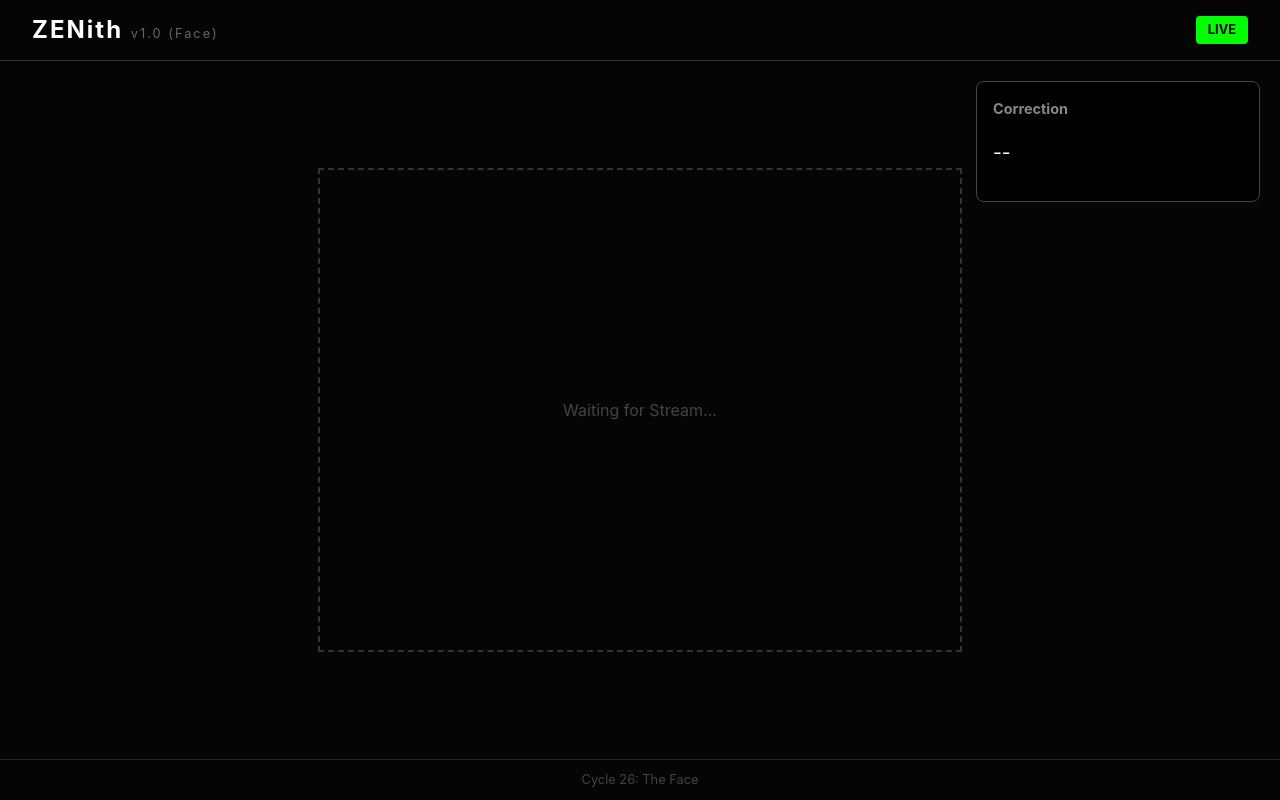
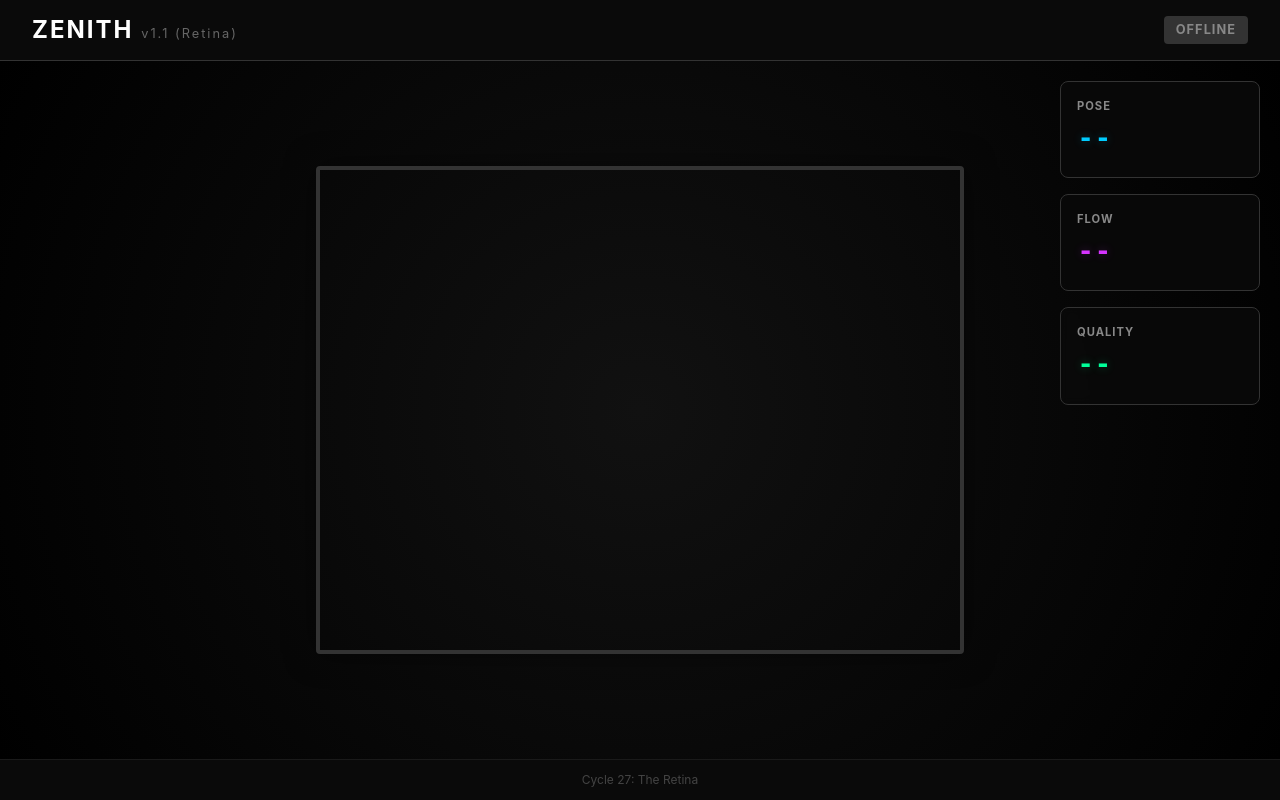
Before and after one commit to aperry938/zenith-mvp, a React (Vite) app in the folder zenith-web/: page / in a window 1280 px wide. Built offline with nearby package versions, Linux system fonts and the light colour scheme; no server answers.

Commit message:
Hyper-Loop Cycle 27: The Retina (React Video Stream)

```diff
--- a/zenith-web/src/App.css
+++ b/zenith-web/src/App.css
@@ -14,6 +14,7 @@
   justify-content: space-between;
   align-items: center;
   padding: 0 2rem;
+  background: #0a0a0a;
 }
 
 .logo {
@@ -21,12 +22,14 @@
   font-size: 1.5rem;
   letter-spacing: 2px;
   color: #fff;
+  text-transform: uppercase;
 }
 
 .version {
   font-size: 0.8rem;
   color: #666;
   font-weight: 400;
+  text-transform: none;
 }
 
 .status-indicator {
@@ -34,11 +37,13 @@
   border-radius: 4px;
   font-size: 0.8rem;
   font-weight: 700;
+  letter-spacing: 1px;
 }
 
 .status-indicator.connected {
   background: #00ff00;
   color: #000;
+  box-shadow: 0 0 10px #00ff0044;
 }
 
 .status-indicator.disconnected {
@@ -53,47 +58,74 @@
   align-items: center;
   position: relative;
   overflow: hidden;
+  background-image: radial-gradient(circle at center, #111 0%, #000 100%);
 }
 
-.video-placeholder {
+.live-canvas {
   width: 640px;
   height: 480px;
-  border: 2px dashed #333;
-  display: flex;
-  justify-content: center;
-  align-items: center;
-  color: #444;
+  border: 4px solid #333;
+  border-radius: 4px;
+  box-shadow: 0 0 30px rgba(0, 0, 0, 0.5);
+  transform: scaleX(-1);
+  /* Mirror effect */
 }
 
+/* HUD STYLES */
 .hud-panel {
   position: absolute;
   top: 20px;
   right: 20px;
-  width: 250px;
-  background: rgba(0, 0, 0, 0.8);
-  border: 1px solid #444;
+  width: 200px;
+  display: flex;
+  flex-direction: column;
+  gap: 1rem;
+}
+
+.hud-item {
+  background: rgba(10, 10, 10, 0.85);
+  border: 1px solid #333;
   padding: 1rem;
   border-radius: 8px;
+  backdrop-filter: blur(4px);
 }
 
-.hud-panel h3 {
-  margin: 0 0 10px 0;
-  font-size: 0.9rem;
+.hud-item h3 {
+  margin: 0;
+  font-size: 0.7rem;
   color: #888;
+  letter-spacing: 1px;
+  margin-bottom: 0.2rem;
 }
 
-.hud-text {
-  font-size: 1.2rem;
-  color: #fff;
-  line-height: 1.4;
+.hud-value {
+  font-size: 1.8rem;
+  font-weight: 700;
+  font-family: 'Courier New', monospace;
+}
+
+.neon-blue {
+  color: #00ccff;
+  text-shadow: 0 0 10px rgba(0, 204, 255, 0.3);
+}
+
+.neon-purple {
+  color: #d633ff;
+  text-shadow: 0 0 10px rgba(214, 51, 255, 0.3);
+}
+
+.neon-green {
+  color: #00ff99;
+  text-shadow: 0 0 10px rgba(0, 255, 153, 0.3);
 }
 
 .zenith-footer {
   height: 40px;
-  border-top: 1px solid #222;
+  border-top: 1px solid #1a1a1a;
   display: flex;
   justify-content: center;
   align-items: center;
-  font-size: 0.8rem;
+  font-size: 0.75rem;
   color: #444;
+  background: #0a0a0a;
 }
--- a/zenith-web/src/App.tsx
+++ b/zenith-web/src/App.tsx
@@ -1,37 +1,107 @@
-import { useState, useEffect } from 'react'
+import { useState, useEffect, useRef } from 'react'
 import './App.css'
+
+interface ZenithMetrics {
+  label: string;
+  flow: number;
+  velocity: number;
+  q: number;
+}
 
 function App() {
   const [isConnected, setIsConnected] = useState(false)
+  const [metrics, setMetrics] = useState<ZenithMetrics | null>(null)
 
+  const videoRef = useRef<HTMLVideoElement>(null)
+  const canvasRef = useRef<HTMLCanvasElement>(null)
+  const wsRef = useRef<WebSocket | null>(null)
+
+  // 1. Setup Webcam
   useEffect(() => {
-    // Simulate connection check
-    const timer = setTimeout(() => setIsConnected(true), 1000)
-    return () => clearTimeout(timer)
+    const startCamera = async () => {
+      try {
+        const stream = await navigator.mediaDevices.getUserMedia({
+          video: { width: 640, height: 480 }
+        })
+        if (videoRef.current) {
+          videoRef.current.srcObject = stream
+          videoRef.current.play()
+        }
+      } catch (err) {
+        console.error("Camera Error:", err)
+      }
+    }
+    startCamera()
+  }, [])
+
+  // 2. Setup WebSocket & Loop
+  useEffect(() => {
+    wsRef.current = new WebSocket("ws://localhost:8000/ws/stream")
+
+    wsRef.current.onopen = () => setIsConnected(true)
+    wsRef.current.onclose = () => setIsConnected(false)
+    wsRef.current.onmessage = (event) => {
+      try {
+        const data = JSON.parse(event.data)
+        setMetrics(data)
+      } catch (e) {
+        console.error("Parse Error", e)
+      }
+    }
+
+    // Transmission Loop (30 FPS)
+    const interval = setInterval(() => {
+      if (wsRef.current?.readyState === WebSocket.OPEN && videoRef.current && canvasRef.current) {
+        const ctx = canvasRef.current.getContext('2d')
+        if (ctx) {
+          // Draw video to canvas
+          ctx.drawImage(videoRef.current, 0, 0, 640, 480)
+          // Convert to Blob and Send
+          canvasRef.current.toBlob((blob) => {
+            if (blob) wsRef.current?.send(blob)
+          }, 'image/jpeg', 0.8)
+        }
+      }
+    }, 33)
+
+    return () => {
+      clearInterval(interval)
+      wsRef.current?.close()
+    }
   }, [])
 
   return (
     <div className="app-container">
       <header className="zenith-header">
-        <div className="logo">ZENith <span className="version">v1.0 (Face)</span></div>
+        <div className="logo">ZENith <span className="version">v1.1 (Retina)</span></div>
         <div className={`status-indicator ${isConnected ? 'connected' : 'disconnected'}`}>
           {isConnected ? 'LIVE' : 'OFFLINE'}
         </div>
       </header>
 
       <main className="main-stage">
-        <div className="video-placeholder">
-          <p>Waiting for Stream...</p>
-        </div>
+        {/* Hidden Elements for Processing */}
+        <video ref={videoRef} style={{ display: 'none' }} playsInline muted />
+        <canvas ref={canvasRef} width={640} height={480} className="live-canvas" />
 
         <div className="hud-panel">
-          <h3>Correction</h3>
-          <p className="hud-text">--</p>
+          <div className="hud-item">
+            <h3>POSE</h3>
+            <div className="hud-value neon-blue">{metrics?.label || "--"}</div>
+          </div>
+          <div className="hud-item">
+            <h3>FLOW</h3>
+            <div className="hud-value neon-purple">{metrics?.flow?.toFixed(0) || "--"}</div>
+          </div>
+          <div className="hud-item">
+            <h3>QUALITY</h3>
+            <div className="hud-value neon-green">{metrics?.q?.toFixed(0) || "--"}</div>
+          </div>
         </div>
       </main>
 
       <footer className="zenith-footer">
-        <p>Cycle 26: The Face</p>
+        <p>Cycle 27: The Retina</p>
       </footer>
     </div>
   )
```
Also changed, not shown: 1 other file (tests, documents, lock files or other folders).
